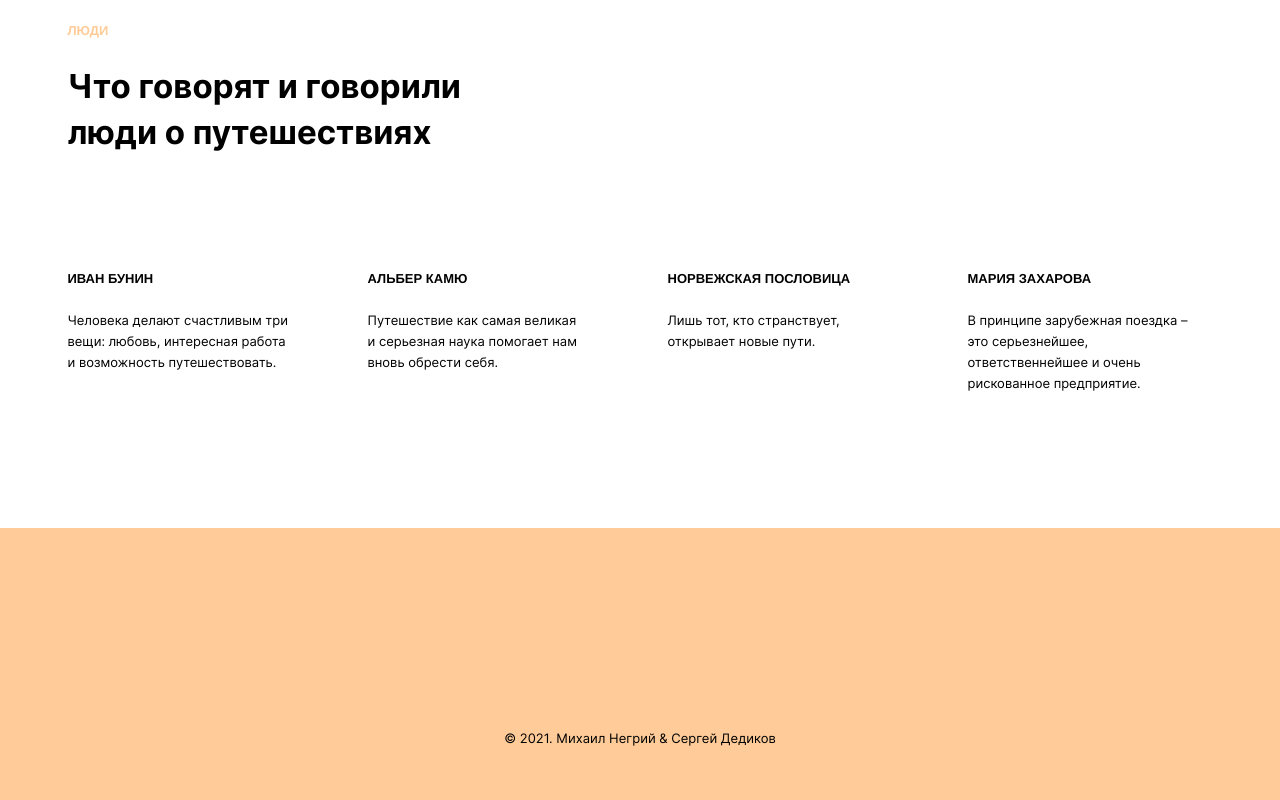
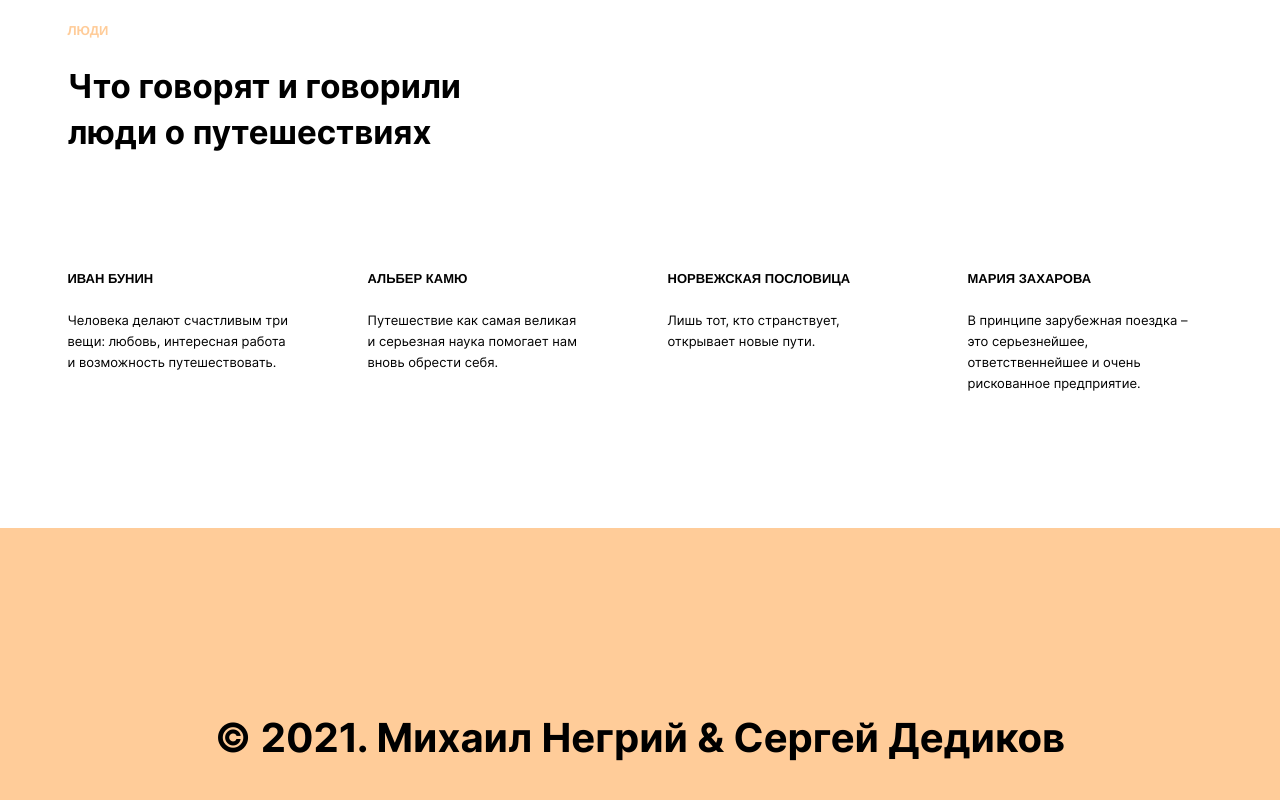
Before and after one commit to Nemial/teamwork-yandex-travel, a plain HTML site: page index.html in a window 1280 px wide. Shown: the part 2289-3089 px from the top of the page. Drawn offline with Linux system fonts and the light colour scheme.

Commit message:
fix: поправить шрифт footer, удалить ненужные свойства

```diff
--- a/blocks/footer/__copyright/footer__copyright.css
+++ b/blocks/footer/__copyright/footer__copyright.css
@@ -1,7 +1,12 @@
 .footer__copyright {
-  align-self: center;
-  font-size: small;
-  line-height: 2;
+  font-size: 40px;
+  font-weight: bold;
   margin: 0;
   text-align: center;
 }
+
+@media screen and (max-width: 370px) {
+  .footer__copyright {
+    font-size: 25px;
+  }
+}
--- a/blocks/footer/footer.css
+++ b/blocks/footer/footer.css
@@ -5,6 +5,4 @@
   justify-content: center;
   max-height: 620px;
   min-height: 420px;
-  position: relative;
-  width: 100%;
 }
```
